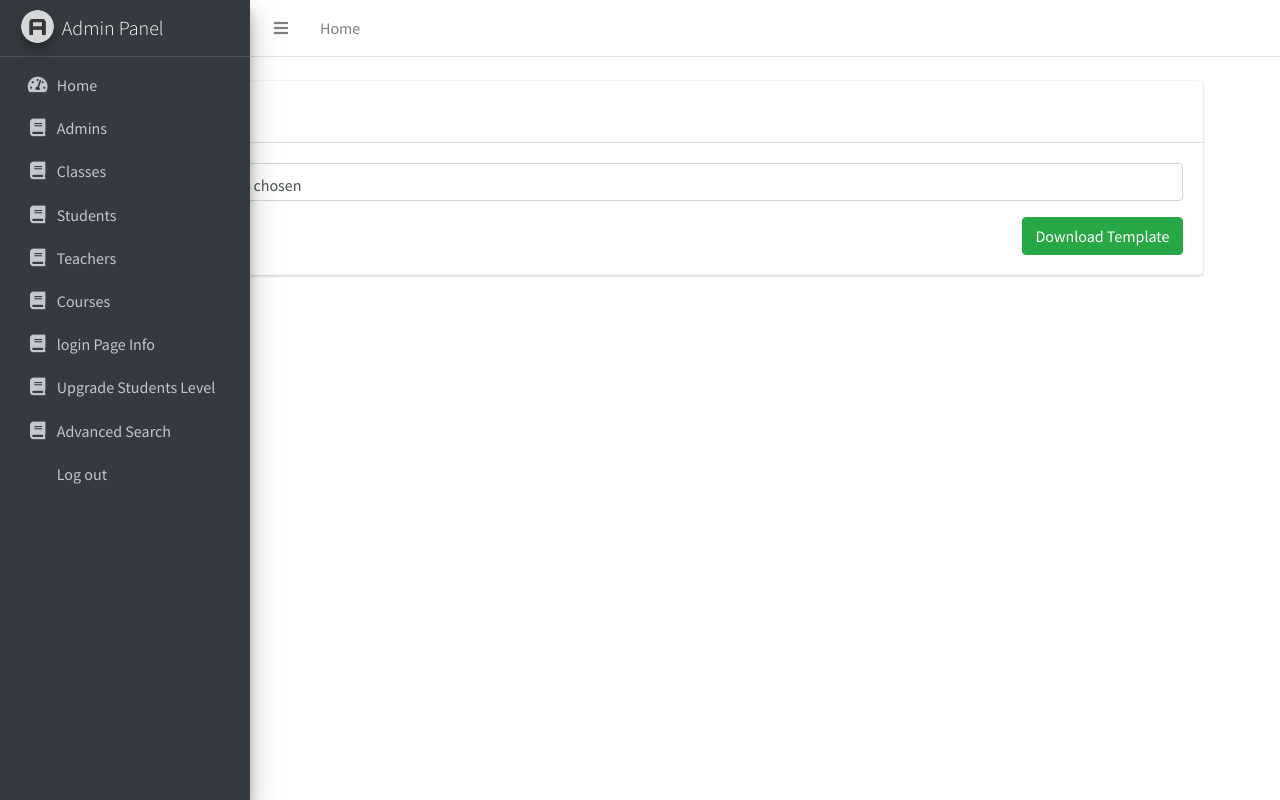
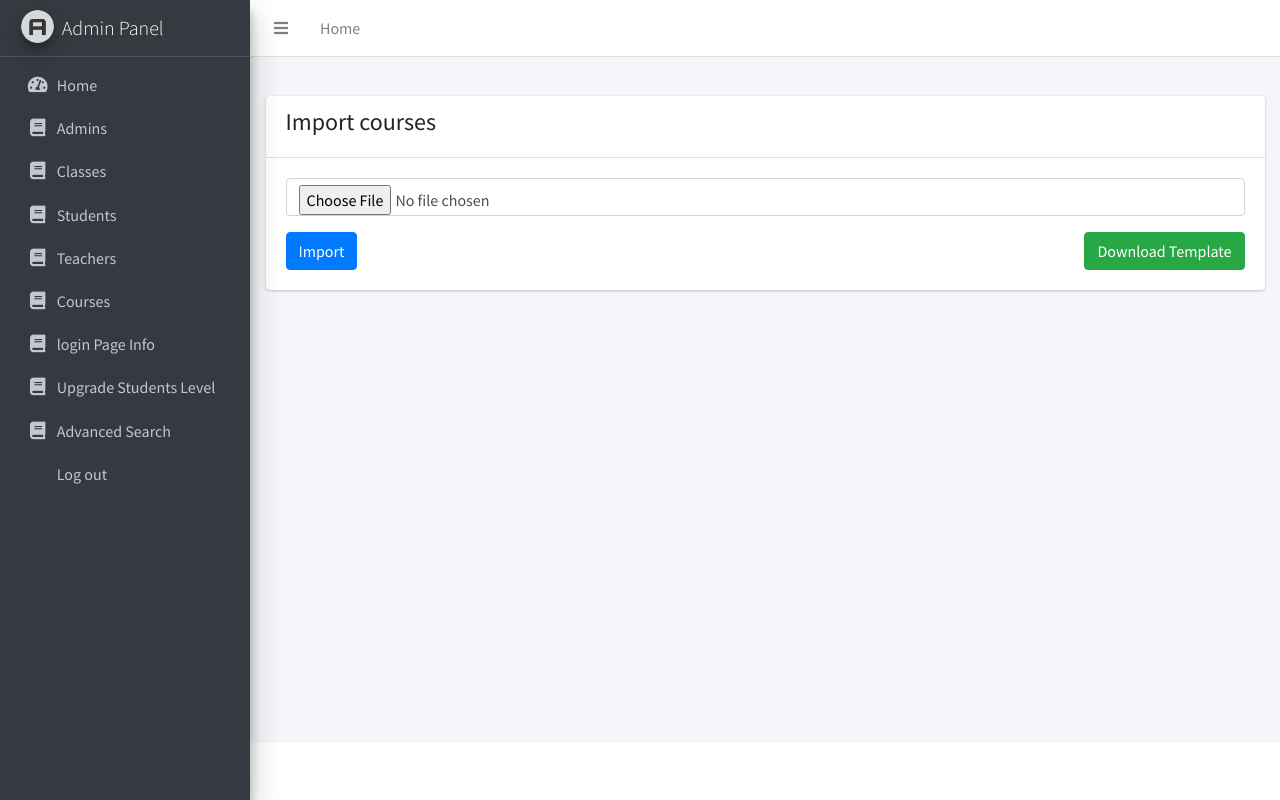
Before and after one commit to EhabElshamy/DiplomaProject, a PHP site: page /coursesImport.php in a window 1280 px wide. Run offline with PHP 8.4, Linux system fonts and the light colour scheme; a user stored in the database is signed in; some libraries are stand-ins or nearby versions.

Commit message:
edit import view

```diff
--- a/coursesImport.php
+++ b/coursesImport.php
@@ -4,8 +4,11 @@
 
 ?>
 
-<div class="container">
-        <div class="row">
+<div class="content-wrapper">
+    <!-- Content Header (Page header) -->
+    <section class="content-header">
+
+
             <div class="col-md-12 mt-4">
 
                 <?php
@@ -30,8 +33,6 @@
 
                         </form>
 
-                    </div>
+                        </div>
                 </div>
-            </div>
-        </div>
-    </div>
+            </section>
```
Also changed, not shown: studentsImport.php (+7 -6 lines), teachersImport.php (+5 -5 lines).
